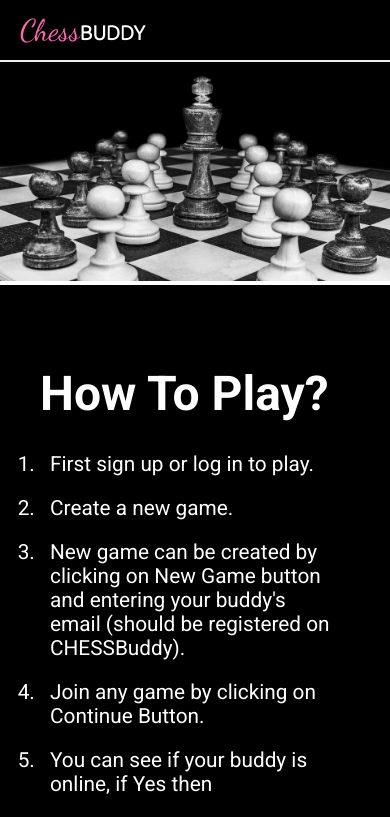
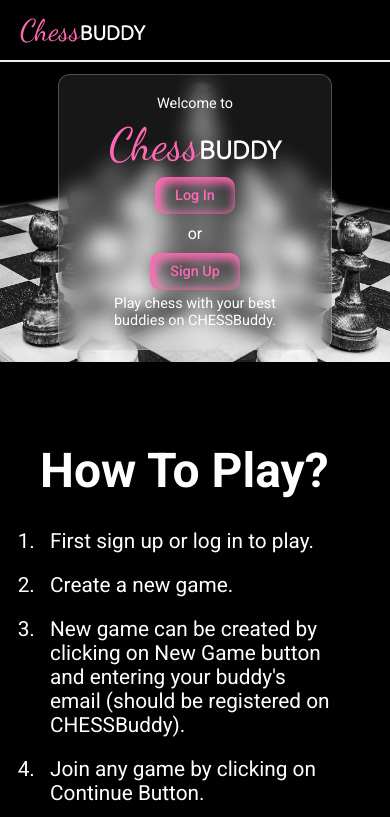
Before and after one commit to tanu-chahal/CHESS-Buddy, a React (Vite) app in the folder frontend/: page / in a window 390 px wide. Shown: the top 817 px of the page. Built offline with nearby package versions, Linux system fonts and the light colour scheme.

Commit message:
Fixed Home Page Responsiveness.

```diff
--- a/frontend/src/pages/home/Home.jsx
+++ b/frontend/src/pages/home/Home.jsx
@@ -5,11 +5,13 @@ import { Link } from "react-router-dom";
 
 const Home = () => {
   const currentUser = getCurrentUser();
+
   return (
     <div className="Home">
       <div className="container">
-        <img src="./img/chess-game.jpg" alt="CHESS-Buddy" />
-        {currentUser && (
+        <div className="hero">
+        <img className="heroImg" src="./img/chess-game.jpg" alt="CHESS-Buddy" />
+        {currentUser ? (
           <div className="copy">
             <h1>
               Play chess with your best buddies on{" "}
@@ -18,10 +20,9 @@ const Home = () => {
                 <span className="buddy">BUDDY</span>
               </span>
             </h1>
-          </div>
-        )}
-        {!currentUser && (
-          <div className="intro">
+          </div>)
+       :
+          (<div className="intro">
             <div className="msg">
               <p>Welcome to</p>
             </div>
@@ -43,7 +44,7 @@ const Home = () => {
             </div>
           </div>
         )}
-
+        </div>
         <div className="howToPlay">
           <div className="left">
             <img src="/img/illustration-2.png" alt=""/>
--- a/frontend/src/pages/home/Home.scss
+++ b/frontend/src/pages/home/Home.scss
@@ -2,30 +2,38 @@
 @import url("https://fonts.googleapis.com/css2?family=Dancing+Script:wght@400;500;600;700&family=Montserrat:ital,wght@0,100;0,200;0,300;0,400;0,500;0,600;0,700;0,800;0,900;1,100;1,200;1,300;1,400;1,500;1,600;1,700;1,800&family=Ubuntu:wght@300&display=swap");
 .Home {
   .container {
-    img {
+    min-height: 100%;
+    .hero {
       width: 100%;
       height: 70%;
+      height: 650px;
+      position: relative;
+      .heroImg {
+        z-index: -1000;
+        position: absolute;
+        top: 0;
+        left: 0;
+        width: 100%;
+        height: 100%;
         object-fit: fill;
-      position: relative;
-      z-index: -1000;
       }
       .intro {
+        padding: 40px 20px;
+        position: absolute;
+        top: 50%;
+        left: 50%;
+        transform: translate(-50%, -50%);
         display: flex;
         flex-direction: column;
         align-items: center;
         justify-content: center;
+        gap: 10px;
         background-color: transparent;
-      position: absolute;
-      top: 35%;
-      left: 35%;
-      gap: 30px;
-      padding: 40px;
         -webkit-backdrop-filter: blur(10px) saturate(150%);
         backdrop-filter: blur(10px) saturate(150%);
         background-color: rgba(255, 255, 255, 0.091);
         border-radius: 12px;
         border: 1px solid rgba(209, 213, 219, 0.3);
-      max-width: 300px;
         .logo {
           font-size: 1.575rem;
           .chess {
@@ -61,100 +69,124 @@
           color: white;
           text-align: center;
           font-size: 0.9rem;
+          max-width: 325px;
         }
       }
-    .copy{
+      .copy {
         position: absolute;
-      max-width:800px;
-      top: 45%;
-      left: 25%;
-      color:white;
-      text-align:center;
+        top: 50%;
+        left: 50%;
+        transform: translate(-50%, -50%);
+        max-width: 800px;
+        color: white;
+        text-align: center;
         font-size: 1.5rem;
         .logo {
           .chess {
             font-size: 4.2rem;
-          color:#ff69b4;
+            color: #ff69b4;
           }
           .buddy {
             font-size: 3rem;
           }
         }
       }
-    .howToPlay{
+    }
+    .howToPlay {
       display: flex;
       width: 100%;
       align-items: center;
       justify-content: center;
       padding: 60px 0px;
       background-color: black;
-      min-height:600px;
-      gap:30px;
-      .left{
+      min-height: 600px;
+      gap: 30px;
+      .left {
         border: 2px white;
-        img{
+        img {
           object-fit: cover;
-          max-height:400px;
+          max-height: 400px;
           flex-shrink: 2;
-          z-index:0;
+          z-index: 0;
         }
-
       }
-      .right{
+      .right {
         color: white;
         text-align: left;
         padding: 0px 40px;
-        min-height:500px;
-        display:flex;
+        min-height: 500px;
+        display: flex;
         flex-direction: column;
         align-items: flex-start;
         justify-content: center;
         max-width: 60%;
-        h1{
+        h1 {
           text-align: left;
           font-size: 3rem;
           padding: 20px 0px;
           font-weight: 600px;
         }
-        ol{
-          li{
+        ol {
+          li {
             padding: 10px;
             font-size: 1.3rem;
           }
         }
       }
     }
-    hr{
+    hr {
       width: 100%;
       height: 0px;
       border: 0.5px solid rgb(240, 237, 237);
     }
   }
-  @media only screen and (max-width: 600px) {
-  .container{
-    .howToPlay{
+  @media only screen and (max-width: 768px) {
+    .container {
+      .hero {
+        height: 400px;
+        .intro{
+          padding: 20px 50px;
+          .btn{
+            flex-direction: column;
+            gap: 10px;
+          }
+        }
+      }
+      .howToPlay {
         font-size: 0.5rem;
         display: block;
-    .left{
+        .left {
           display: none;
         }
-    .right{
+        .right {
           max-width: 100%;
         }
-    h1{
+        h1 {
           font-size: 0.7rem;
         }
-  }
-  .copy, .intro{
-    visibility: hidden;
       }
     }
   }
 
-  @media only screen and (min-width: 600px) and (max-width: 900px) {
-    .copy, .intro{
-      visibility: hidden;
+  @media only screen and (max-width: 427px) {
+    .container {
+      .hero {
+        height: 300px;
+        .intro{
+          gap: 5px;
+        }
+        .copy {
+          font-size: 1rem;
+          .logo {
+            .chess {
+              font-size: 3.2rem;
+            }
+            .buddy {
+              font-size: 2rem;
             }
           }
-
         }
+      }
+    }
+  }
+}
```
Also changed, not shown: frontend/src/components/navbar/Navbar.scss (+23 -21 lines). Lines whose indentation alone changed are shown as unchanged.
